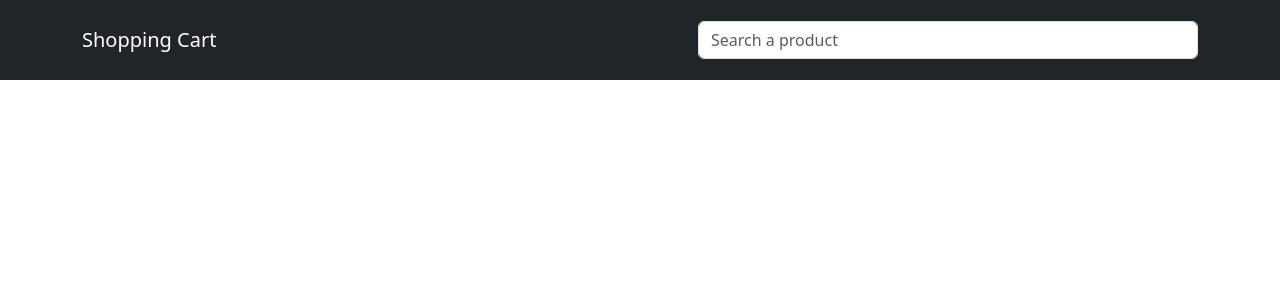
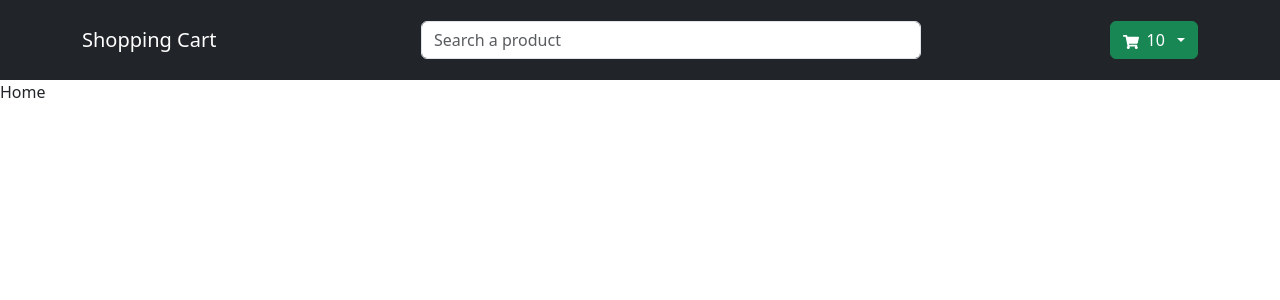
Before and after one commit to thomasthuynh/react-shopping-app, a React (Vite) app: page / in a window 1280 px wide. Shown: the top 300 px of the page. Built offline with nearby package versions, Linux system fonts and the light colour scheme.

Commit message:
Styled nav and prepared fake data

```diff
--- a/package.json
+++ b/package.json
@@ -13,9 +13,12 @@
     "bootstrap": "^5.3.2",
     "react": "^18.2.0",
     "react-bootstrap": "^2.9.1",
-    "react-dom": "^18.2.0"
+    "react-dom": "^18.2.0",
+    "react-icons": "^4.12.0",
+    "react-router-dom": "^6.20.0"
   },
   "devDependencies": {
+    "@faker-js/faker": "^8.3.1",
     "@types/react": "^18.2.37",
     "@types/react-dom": "^18.2.15",
     "@vitejs/plugin-react": "^4.2.0",
--- a/src/App.jsx
+++ b/src/App.jsx
@@ -1,13 +1,22 @@
-import './App.css'
-import Header from './components/Header'
+import "./App.css";
+import Header from "./components/Header";
+import { BrowserRouter, Routes, Route } from "react-router-dom";
+import Home from "./components/Home";
+import Cart from "./components/Cart";
+import {CartProvider} from "./components/context/Context.jsx";
 
 function App() {
-
   return (
-    <div>
-      <Header />
-    </div>
-  )
+    <BrowserRouter>
+      <CartProvider>
+        <Header />
+        <Routes>
+          <Route path="/" element={<Home />} />
+          <Route path="/cart" element={<Cart />} />
+        </Routes>
+      </CartProvider>
+    </BrowserRouter>
+  );
 }
 
-export default App
+export default App;
--- /dev/null
+++ b/src/components/Cart.jsx
@@ -0,0 +1,9 @@
+import React from 'react'
+
+const Cart = () => {
+  return (
+    <div>Cart</div>
+  )
+}
+
+export default Cart
--- a/src/components/Header.jsx
+++ b/src/components/Header.jsx
@@ -1,17 +1,38 @@
+import Dropdown from "react-bootstrap/Dropdown";
 import React from "react";
-import { Container, FormControl, Nav, Navbar } from "react-bootstrap";
+import { Link } from "react-router-dom";
+import { Badge, Container, FormControl, Nav, Navbar } from "react-bootstrap";
+
+import { FaShoppingCart } from "react-icons/fa";
 
 const Header = () => {
   return (
     <Navbar bg="dark" variant="dark" style={{ height: 80 }}>
       <Container>
         <Navbar.Brand>
-          <a>Shopping Cart</a>
+        <Link to="/">Shopping Cart</Link>
         </Navbar.Brand>
 
         <Navbar.Text className="search">
-          <FormControl style={{ width: 500 }} placeholder="Search a product" className="m-auto"/>
+          <FormControl
+            style={{ width: 500 }}
+            placeholder="Search a product"
+            className="m-auto"
+          />
         </Navbar.Text>
+
+        <Dropdown>
+          <Dropdown.Toggle variant="success" id="dropdown-basic">
+            <FaShoppingCart />
+            <span style={{padding:8}}>10</span>
+          </Dropdown.Toggle>
+
+          <Dropdown.Menu>
+            <Dropdown.Item href="#/action-1">Action</Dropdown.Item>
+            <Dropdown.Item href="#/action-2">Another action</Dropdown.Item>
+            <Dropdown.Item href="#/action-3">Something else</Dropdown.Item>
+          </Dropdown.Menu>
+        </Dropdown>
       </Container>
     </Navbar>
   );
--- /dev/null
+++ b/src/components/Home.jsx
@@ -0,0 +1,9 @@
+import React from 'react'
+
+const Home = () => {
+  return (
+    <div>Home</div>
+  )
+}
+
+export default Home
--- /dev/null
+++ b/src/components/context/Context.jsx
@@ -0,0 +1,23 @@
+import { createContext } from "react";
+import { faker } from '@faker-js/faker';
+
+const CartContext = createContext();
+
+export const CartProvider = ({ children }) => {
+
+  const products = [...Array(20)].map(() => ({
+    id: faker.string.uuid(),
+    name: faker.commerce.productName(),
+    price: faker.commerce.price(),
+    image: faker.image.urlLoremFlickr({ category: 'nature' }),
+    inStock: faker.number.int({ min: 0, max: 4 }),
+    fastDelivery: faker.datatype.boolean(),
+    ratings: faker.number.int({ min: 1, max: 5 }),
+  }))
+
+  console.log(products)
+
+  return <CartContext.Provider value={{products}}>{children}</CartContext.Provider>;
+};
+
+export default CartContext;
--- a/src/main.jsx
+++ b/src/main.jsx
@@ -1,11 +1,7 @@
-import React from 'react'
-import ReactDOM from 'react-dom/client'
-import App from './App.jsx'
-import './index.css'
-import 'bootstrap/dist/css/bootstrap.min.css'
+import React from "react";
+import ReactDOM from "react-dom/client";
+import App from "./App.jsx";
+import "./index.css";
+import "bootstrap/dist/css/bootstrap.min.css";
 
-ReactDOM.createRoot(document.getElementById('root')).render(
-  <React.StrictMode>
-    <App />
-  </React.StrictMode>,
-)
+ReactDOM.createRoot(document.getElementById("root")).render(<App />);
```
Also changed, not shown: 1 other file (tests, documents, lock files or other folders).
